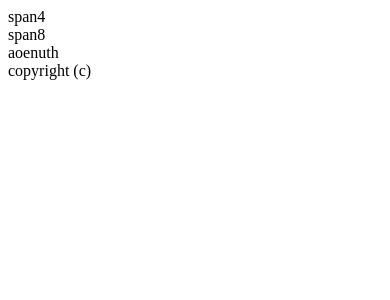
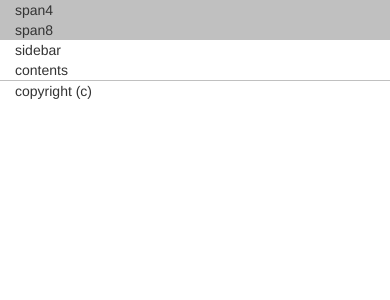
Before and after one commit to jaykim0723/notefolio-renew, a CodeIgniter app: page / in a window 390 px wide. Shown: the top 300 px of the page. Run offline with CodeIgniter, Linux system fonts and the light colour scheme.

Commit message:
no message

```diff
--- a/app/controllers/welcome.php
+++ b/app/controllers/welcome.php
@@ -21,7 +21,7 @@ class Welcome extends CI_Controller {
 
 	public function index()
 	{
-		$this->layout->set_view('welcome_message')->render();
+		$this->layout->set_header(array('title'=> 'aoenthu'))->set_view('welcome_message')->render();
 	}
 	function json(){
 		$this->layout->set_json($_SERVER)->render();
--- a/app/libraries/Layout.php
+++ b/app/libraries/Layout.php
@@ -5,6 +5,15 @@ class Layout
 	protected	$ci;
 	protected	$views = array(); // set_view 파라미터를 통해서 미리 셋팅이 되는 변수
 	protected	$json_data = NULL;
+	protected   $header = array(
+		'title'       => '',
+		'description' => '',
+		'keywords'    => '',
+		'type'        => '',
+		'url'         => '',
+		'image'       => '',
+		'site_name'   => ''
+	);
 
 	public function __construct()
 	{
@@ -24,7 +33,7 @@ class Layout
 
 		// print header
 		if(!$this->ci->input->is_ajax_request()){
-			$this->ci->load->view('layout/header_inc_view', array());
+			$this->ci->load->view('layout/header_inc_view', $this->header);
 			$this->ci->load->view('layout/header_'.($this->ci->router->fetch_class()=='auth' ? 'auth_': '').'view');
 		}
 
@@ -43,6 +52,11 @@ class Layout
 
 
 
+	function set_header($data=array()){
+		foreach($data as $key => $value)
+			$this->header[$key] = $value;
+		return $this;
+	}
 
 	function set_view($filename='', $data=array()){
 		$this->views[] = array($filename, $data);
@@ -56,6 +70,8 @@ class Layout
 	}
 
 
+
+
 }
 
 /* End of file Layout.php */
--- a/app/views/layout/footer_inc_view.php
+++ b/app/views/layout/footer_inc_view.php
@@ -1 +1,5 @@
-</body></html>
+<script src="/js/libs/jquery-1.10.2.min.js"></script>
+<script src="/js/libs/bootstrap.min.js.js"></script>
+
+</body>
+</html>
--- a/app/views/layout/footer_view.php
+++ b/app/views/layout/footer_view.php
@@ -1,8 +1,10 @@
-<?php if (!defined('NO_CONTAINER')): ?>
-	</div>
-</section>
-<?php endif ?>
 
 <footer id="footer">
-	copyright (c)
+	<div class="container">
+		<div class="row">
+			<div class="col-md-12">
+				copyright (c)
+			</div>
+		</div>
+	</div>
 </footer>
--- a/app/views/layout/header_inc_view.php
+++ b/app/views/layout/header_inc_view.php
@@ -1,5 +1,22 @@
+<!DOCTYPE html>
 <html>
 <head>
+	<meta charset="utf-8">
+	<title><?php echo $title ?></title>
+	<meta http-equiv="X-UA-Compatible" content="IE=edge">
+	<meta name="viewport" content="user-scalable=yes, initial-scale=1.0, maximum-scale=3.0, minimum-scale=1.0, width=device-width" />
+	<meta name="keywords" content="<?php echo $keywords ?>"/>
+	<meta name="description" content="<?php echo $description ?>"/>
+	<meta property="og:title" content="<?php echo $title ?>"/>
+	<meta property="og:type" content="article"/>
+	<meta property="og:url" content="<?php echo $url ?>"/>
+	<meta property="og:image" content="<?php echo $image ?>"/>
+	<meta property="og:site_name" content="<?php echo $site_name ?>"/>
+	<meta property="og:description" content="<?php echo $description ?>"/>
+
+	<link href="/css/normalize.css" rel="stylesheet"/>
+	<link href="/css/bootstrap.min.css" rel="stylesheet"/>
+	<link href="/css/style.css" rel="stylesheet"/>
 </head>
 
 <body>
--- a/app/views/layout/header_view.php
+++ b/app/views/layout/header_view.php
@@ -1,5 +1,6 @@
 
-<header class="container">
+<header id="header">
+	<div class="container">
 		<div class="row">
 			<div class="col-md-4">
 				span4
@@ -8,11 +9,5 @@
 				span8
 			</div>
 		</div>
+	</div>
 </header>
-
-<?php if (!defined('NO_CONTAINER')): ?>
-<section class="container" id="cont_container">
-	<!-- Docs nav
-    ================================================== -->
-	<div class="row">
-<?php endif ?>
--- a/app/views/welcome_message.php
+++ b/app/views/welcome_message.php
@@ -1 +1,17 @@
-aoenuth
+<section class="container" id="cont_container">
+	<div class="row">
+
+
+
+		<div class="col-md-4">
+			sidebar
+		</div>
+		<div class="col-md-8">
+			contents
+		</div>
+
+
+
+
+	</div>
+</section>
--- a/www/css/style.css
+++ b/www/css/style.css
@@ -1,4 +1,11 @@
 /* Put your CSS here */
-html, body {
-    margin: 20px;
+
+
+#header {
+	background: silver;
+	width: 100%;
 }
+#footer {
+	border-top: 1px solid silver;
+	width: 100%;
+}
```
Lines whose indentation alone changed are shown as unchanged.
